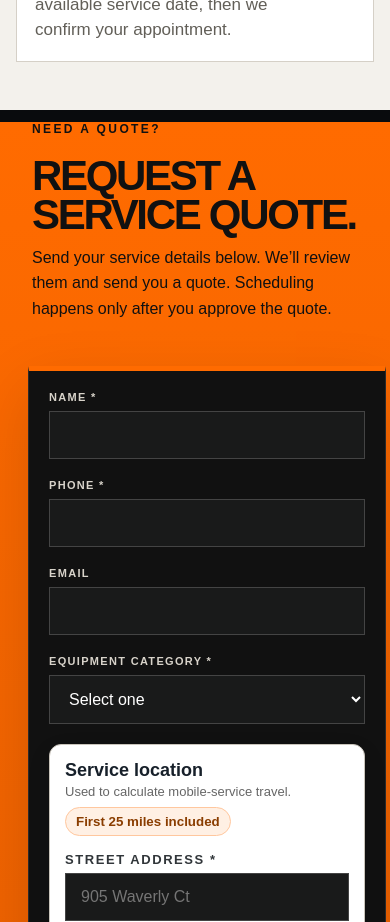
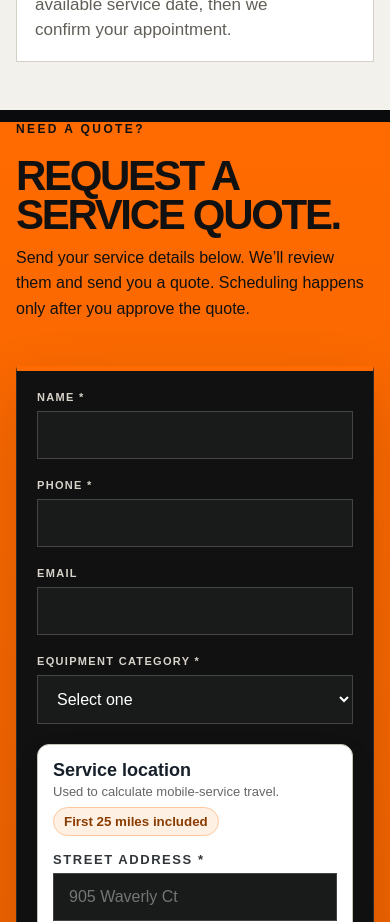
Before and after one commit to MattChampagne/ultimate-wrenchworks-, a Next.js app: page / in a window 390 px wide. Shown: the part 3660-4582 px from the top of the page. Built offline with nearby package versions, Linux system fonts and the light colour scheme.

Commit message:
Equalize mobile schedule form side margins

```diff
--- a/app/customer-v119.css
+++ b/app/customer-v119.css
@@ -49,3 +49,11 @@
   .scheduleIntro h2{margin-bottom:10px}
   .scheduleIntro>p:not(.kicker){margin-top:0}
 }
+
+
+/* Keep customer quote form centered with equal orange gutters */
+@media(max-width:800px){
+  .schedule{padding-left:16px;padding-right:16px}
+  .scheduleIntro{padding-left:0;padding-right:0}
+  .schedule .requestForm{margin-left:0;margin-right:0;width:100%;max-width:100%}
+}
```
